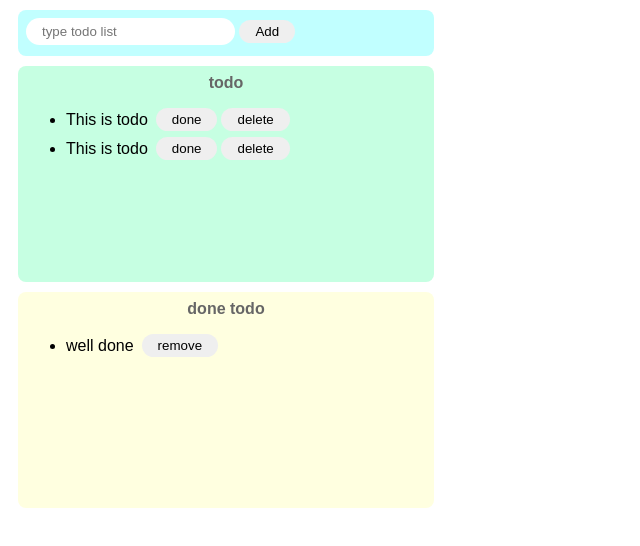
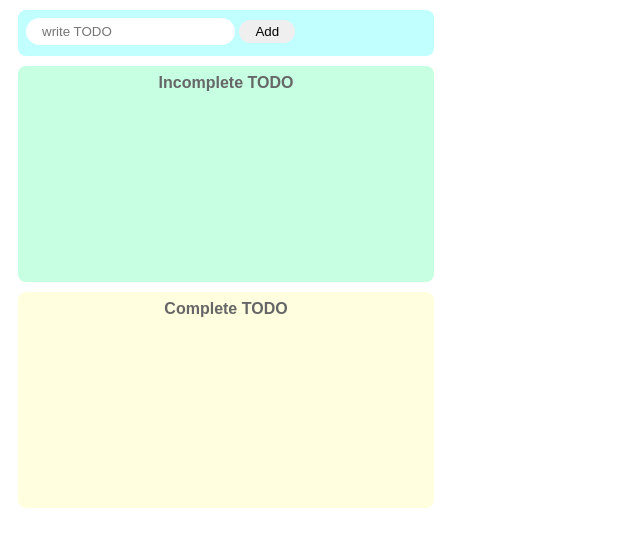
Before and after one commit to ImMintaek/mtim-todo-js, a website built with Parcel: page index.html in a window 1280 px wide. Shown: the whole page, without its empty margins (0-640 px from the left). Built offline with nearby package versions, Linux system fonts and the light colour scheme.

Commit message:
javascript todo done

```diff
--- a/index.html
+++ b/index.html
@@ -1,38 +1,22 @@
 <!DOCTYPE html>
 <html>
   <head>
-    <title>my todo list use js</title>
+    <title>My todo list use js</title>
     <meta charset="UTF-8" />
   </head>
 
   <body>
     <div class="input-area">
-      <input id="add-text" placeholder="type todo list" />
+      <input id="add-text" placeholder="write TODO" />
       <button id="add-button">Add</button>
     </div>
     <div class="incomplete-area">
-      <p class="title">todo</p>
-      <ul id="incomplete-list">
-        <div class="list-row">
-          <li>This is todo</li>
-          <button>done</button>
-          <button>delete</button>
-        </div>
-        <div class="list-row">
-          <li>This is todo</li>
-          <button>done</button>
-          <button>delete</button>
-        </div>
-      </ul>
+      <p class="title">Incomplete TODO</p>
+      <ul id="incomplete-list"></ul>
     </div>
     <div class="complete-area">
-      <p class="title">done todo</p>
-      <ul>
-        <div class="list-row">
-          <li>well done</li>
-          <button>remove</button>
-        </div>
-      </ul>
+      <p class="title">Complete TODO</p>
+      <ul id="complete-list"></ul>
     </div>
     <script src="src/index.js"></script>
   </body>
```
